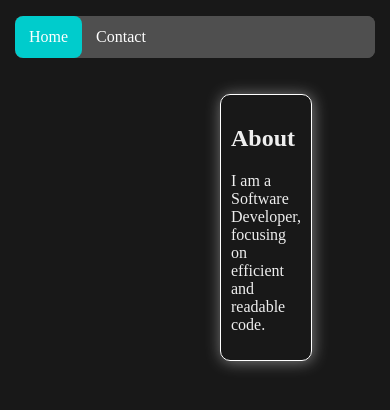
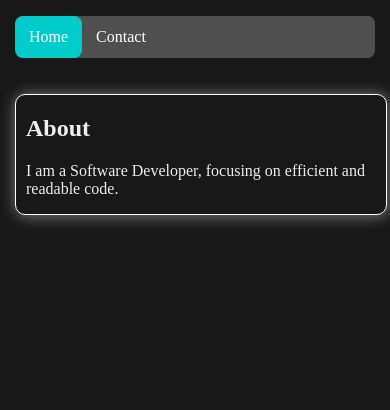
Before and after one commit to neuronmaker/neuronmaker.github.io, a plain HTML site: page index.html in a window 390 px wide. Drawn offline with Linux system fonts and the light colour scheme.

Commit message:
Some responsive design

```diff
--- a/style.css
+++ b/style.css
@@ -2,6 +2,12 @@ body{
 	background-color: #181818;
 	color: #EEEEEE;
 	margin: 0;
+}
+a{
+	color: lightseagreen;
+}
+a:visited{
+	color: cyan;
 }
 #header{
 	position: sticky;
@@ -15,15 +21,29 @@ body{
 	flex-flow: row wrap;
 	min-height: 100%;
 	margin: 0 200px 0 200px;
+	align-content: center;
 }
 .contentCard{
-	padding: 10px;
+	padding: 0 10px 0 10px;
 	border: 1px white solid;
 	border-radius: 10px;
 	box-shadow: gray 1px 1px 15px;
 	width: max-content;
-	margin: 20px;
+	max-width: 600px;
+	min-width: 350px;
+	margin: 20px 20px 20px 20px;
 	flex: 25%;
+}
+@media (max-width: 1000px){
+	#content{
+		margin: 0 0 0 0;
+		max-width: 100%;
+	}
+	.contentCard{
+		margin: 20px 15px 20px 15px;
+		max-width: 100%;
+		flex: 100%;
+	}
 }
 #footer{
 	position: fixed;
```
